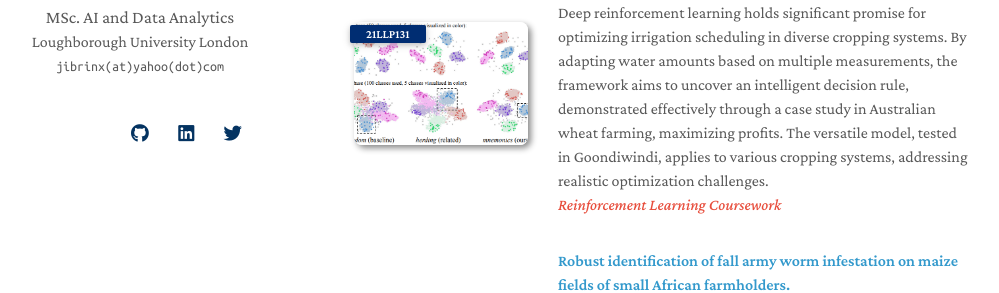
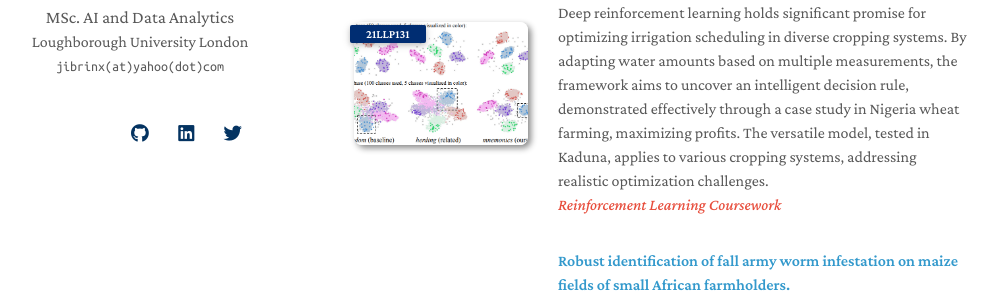
Before and after one commit to jibrinx/jibrinx.github.io, a Jekyll site: the page built from index.md, in a window 1280 px wide and 900 px high, scrolled down 1404 px. Shown: the part 256-549 px from the top of the window, without its empty margins (136-1135 px from the left). Built offline with Jekyll 4.4.1, drawn with Linux system fonts in a browser that asks for light colours; nearby versions of some CDN libraries; a style sheet for code colours, icons or effects is not loaded.

Commit message:
Update publications.yml

```diff
--- a/_data/publications.yml
+++ b/_data/publications.yml
@@ -24,7 +24,8 @@ main:
     image: ./assets/img/teaser_example.png
 
   - title: "Deep Q network for optimal irrigation scheduling in Northern Nigeria"
-    authors: "Deep reinforcement learning holds significant promise for optimizing irrigation scheduling in diverse cropping systems. By adapting water amounts based on multiple measurements, the framework aims to uncover an intelligent decision rule, demonstrated effectively through a case study in Australian wheat farming, maximizing profits. The versatile model, tested in Goondiwindi, applies to various cropping systems, addressing realistic optimization challenges."    # conference_short: CVPR
+    authors: "Deep reinforcement learning holds significant promise for optimizing irrigation scheduling in diverse cropping systems. By adapting water amounts based on multiple measurements, the framework aims to uncover an intelligent decision rule, demonstrated effectively through a case study in Nigeria wheat farming, maximizing profits. The versatile model, tested in Kaduna, applies to various cropping systems, addressing realistic optimization challenges."
+    # conference_short: CVPR
     conference_short: 21LLP131
     #conference: Reinforcement Learning
     # pdf: https://arxiv.org/pdf/2002.10211.pdf
```
